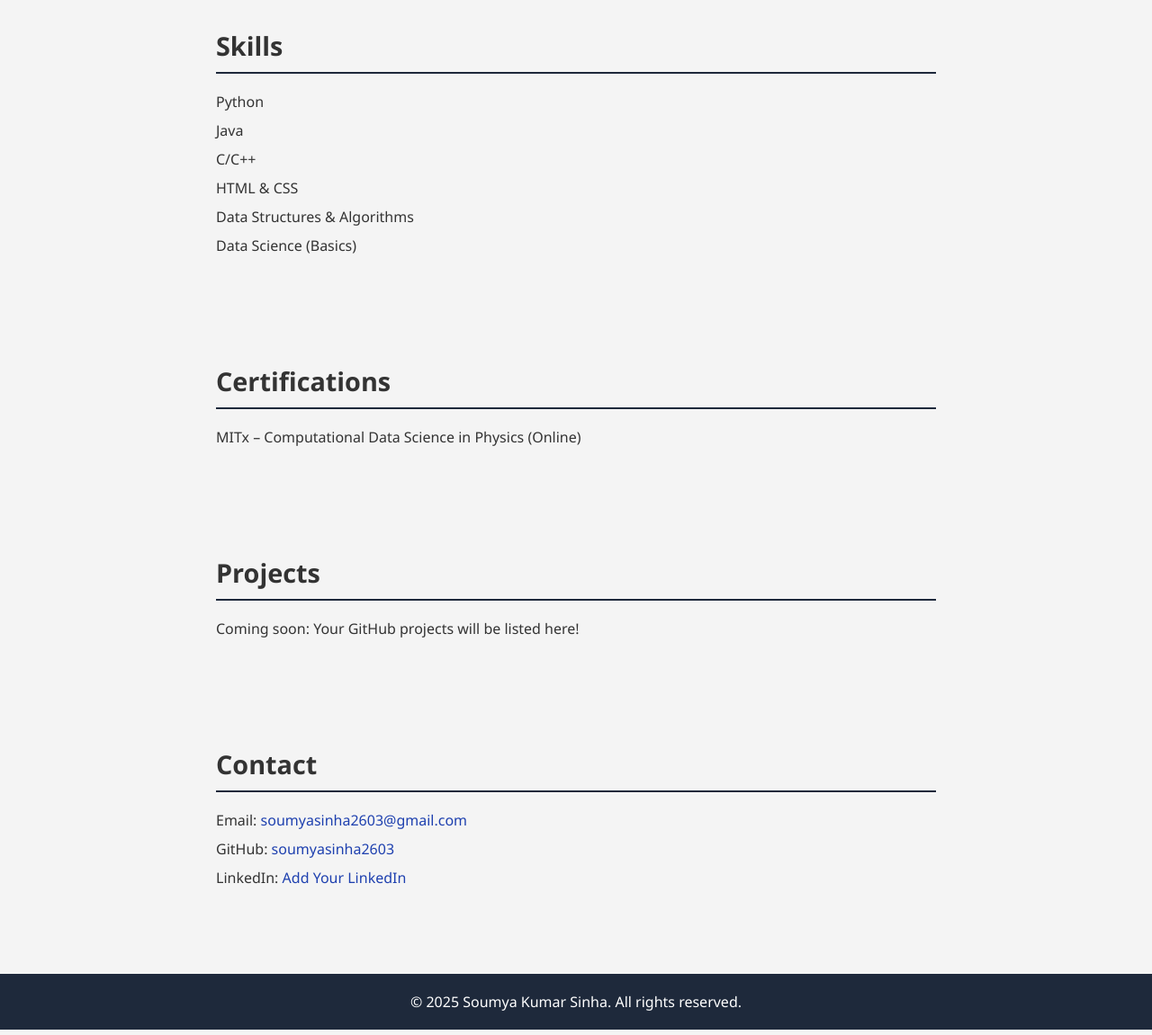
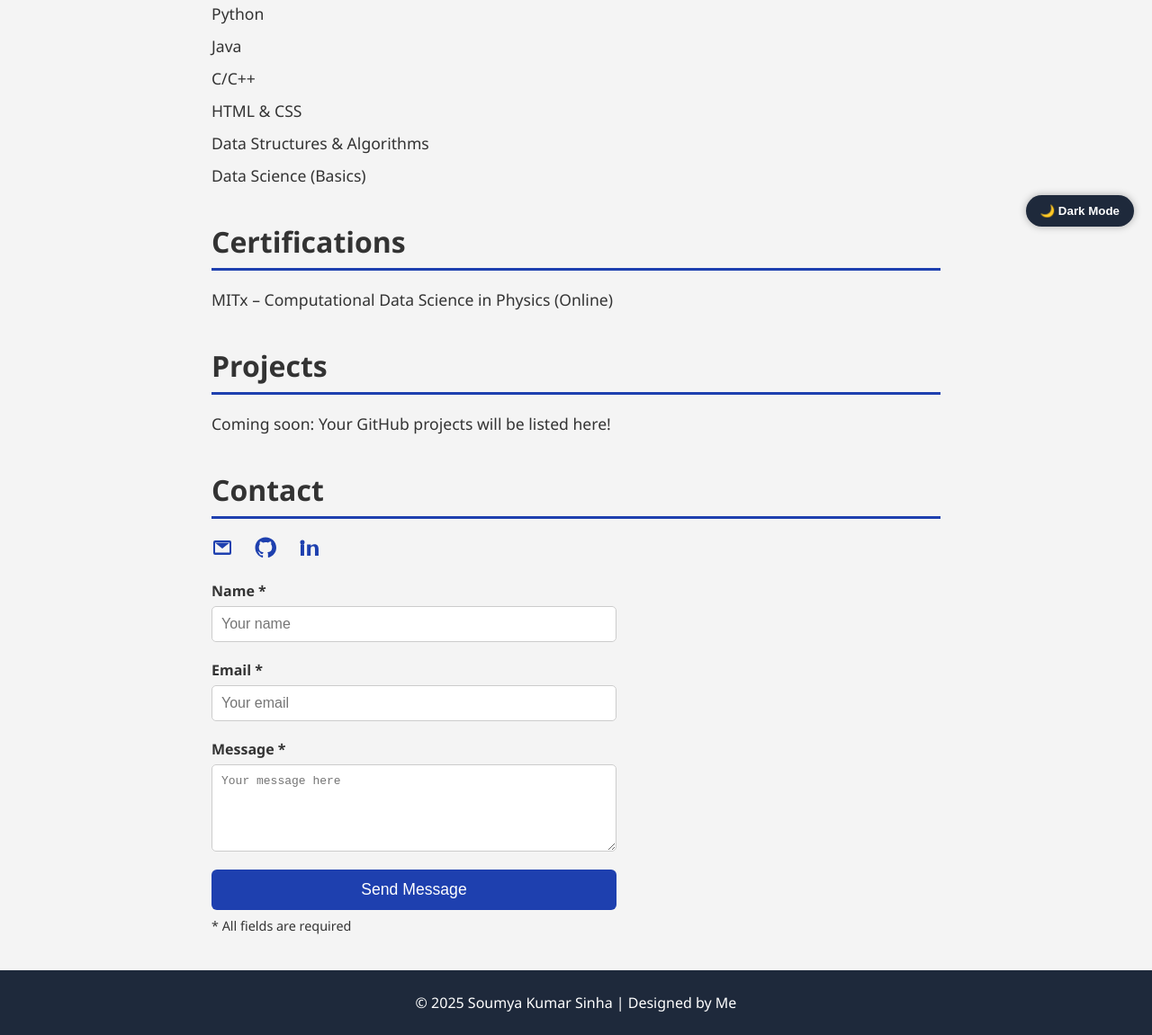
Before and after one commit to SoumyaSinha2603/soumyasinha.github.io, a plain HTML site: page index.html in a window 1280 px wide. Shown: the part 528-1679 px from the top of the page at 90% size. Drawn offline with Linux system fonts and the light colour scheme.

Commit message:
Update index.html

```diff
--- a/index.html
+++ b/index.html
@@ -2,60 +2,189 @@
 <html lang="en">
 <head>
 <meta charset="UTF-8" />
-  <meta name="viewport" content="width=device-width, initial-scale=1.0"/>
+<meta name="viewport" content="width=device-width, initial-scale=1" />
 <title>Soumya Kumar Sinha - Portfolio</title>
 <style>
+  /* Reset & base */
+  * {
+    box-sizing: border-box;
+  }
   body {
-      font-family: 'Segoe UI', sans-serif;
+    font-family: 'Segoe UI', Tahoma, Geneva, Verdana, sans-serif;
     margin: 0;
-      padding: 0;
-      background-color: #f4f4f4;
-      color: #333;
+    background-color: var(--bg-color);
+    color: var(--text-color);
+    transition: background-color 0.3s, color 0.3s;
   }
+  :root {
+    --bg-color: #f4f4f4;
+    --text-color: #333;
+    --header-bg: #1e293b;
+    --link-color: #1e40af;
+    --link-hover: #374fc6;
+    --input-bg: #fff;
+    --input-border: #ccc;
+  }
+  [data-theme="dark"] {
+    --bg-color: #121212;
+    --text-color: #eee;
+    --header-bg: #0f172a;
+    --link-color: #82aaff;
+    --link-hover: #a1c6ff;
+    --input-bg: #222;
+    --input-border: #444;
+  }
+
+  /* Header */
   header {
-      background-color: #1e293b;
+    background-color: var(--header-bg);
     color: white;
+    text-align: center;
     padding: 40px 20px;
-      text-align: center;
   }
   header h1 {
     margin: 0;
-      font-size: 2.5em;
+    font-size: 2.8em;
   }
   header p {
-      font-size: 1.1em;
+    font-size: 1.2em;
+    margin-top: 0.3em;
+    font-weight: 300;
   }
+
+  /* Sections */
   .section {
-      padding: 40px 20px;
-      max-width: 800px;
-      margin: auto;
+    max-width: 850px;
+    margin: 40px auto;
+    padding: 0 20px;
+    opacity: 0;
+    transform: translateY(20px);
+    animation: fadeInUp 1s forwards;
   }
-    .section h2 {
-      border-bottom: 2px solid #1e293b;
-      padding-bottom: 10px;
+  .section:nth-child(2) { animation-delay: 0.3s; }
+  .section:nth-child(3) { animation-delay: 0.6s; }
+  .section:nth-child(4) { animation-delay: 0.9s; }
+  .section:nth-child(5) { animation-delay: 1.2s; }
+  .section:nth-child(6) { animation-delay: 1.5s; }
+
+  @keyframes fadeInUp {
+    to {
+      opacity: 1;
+      transform: translateY(0);
+    }
+  }
+
+  h2 {
+    border-bottom: 3px solid var(--link-color);
+    padding-bottom: 8px;
     margin-bottom: 20px;
-      font-size: 1.8em;
+    font-size: 2em;
   }
+
   ul {
-      list-style-type: none;
+    list-style: none;
     padding-left: 0;
   }
   ul li {
-      margin-bottom: 10px;
+    margin-bottom: 12px;
+    font-size: 1.1em;
   }
   a {
-      color: #1e40af;
+    color: var(--link-color);
     text-decoration: none;
   }
   a:hover {
+    color: var(--link-hover);
     text-decoration: underline;
   }
+
+  /* Footer */
   footer {
-      background-color: #1e293b;
+    text-align: center;
+    padding: 25px 10px;
+    background-color: var(--header-bg);
     color: white;
-      text-align: center;
-      padding: 20px 10px;
-      margin-top: 40px;
+    font-weight: 300;
+  }
+
+  /* Contact Icons */
+  .icon-links a {
+    margin-right: 20px;
+    display: inline-block;
+    vertical-align: middle;
+  }
+  .icon-links svg {
+    width: 24px;
+    height: 24px;
+    fill: var(--link-color);
+    transition: fill 0.3s;
+  }
+  .icon-links a:hover svg {
+    fill: var(--link-hover);
+  }
+
+  /* Contact Form */
+  form {
+    max-width: 450px;
+    display: flex;
+    flex-direction: column;
+  }
+  form label {
+    margin-bottom: 6px;
+    font-weight: 600;
+  }
+  form input, form textarea {
+    padding: 10px;
+    margin-bottom: 20px;
+    border: 1.5px solid var(--input-border);
+    border-radius: 5px;
+    background-color: var(--input-bg);
+    color: var(--text-color);
+    font-size: 1em;
+    transition: border-color 0.3s;
+  }
+  form input:focus, form textarea:focus {
+    border-color: var(--link-color);
+    outline: none;
+  }
+  form button {
+    background-color: var(--link-color);
+    color: white;
+    border: none;
+    padding: 12px;
+    font-size: 1.1em;
+    border-radius: 6px;
+    cursor: pointer;
+    transition: background-color 0.3s;
+  }
+  form button:hover {
+    background-color: var(--link-hover);
+  }
+
+  /* Responsive */
+  @media (max-width: 600px) {
+    header h1 {
+      font-size: 2em;
+    }
+    h2 {
+      font-size: 1.5em;
+    }
+  }
+
+  /* Dark Mode Toggle Button */
+  #darkModeToggle {
+    position: fixed;
+    bottom: 20px;
+    right: 20px;
+    background: var(--header-bg);
+    color: white;
+    border: none;
+    padding: 10px 16px;
+    font-weight: 600;
+    border-radius: 25px;
+    cursor: pointer;
+    box-shadow: 0 0 8px rgba(0,0,0,0.3);
+    z-index: 1000;
   }
 </style>
 </head>
@@ -91,7 +220,6 @@
   <h2>Certifications</h2>
   <ul>
     <li>MITx – Computational Data Science in Physics (Online)</li>
-      <!-- Add more if you earn them -->
   </ul>
 </div>
 
@@ -99,24 +227,67 @@
   <h2>Projects</h2>
   <ul>
     <li>Coming soon: Your GitHub projects will be listed here!</li>
-      <!-- Example:
-      <li><a href="https://github.com/soumyasinha2603/physics-simulation">Physics Simulation – based on MITx course</a></li>
-      -->
   </ul>
 </div>
 
 <div class="section" id="contact">
   <h2>Contact</h2>
-    <ul>
-      <li>Email: <a href="mailto:soumyasinha2603@gmail.com">soumyasinha2603@gmail.com</a></li>
-      <li>GitHub: <a href="https://github.com/soumyasinha2603" target="_blank">soumyasinha2603</a></li>
-      <li>LinkedIn: <a href="YOUR_LINKEDIN_URL_HERE" target="_blank">Add Your LinkedIn</a></li>
-    </ul>
+  <div class="icon-links" style="margin-bottom: 20px;">
+    <a href="mailto:soumyasinha2603@gmail.com" title="Email" aria-label="Email">
+      <svg viewBox="0 0 24 24" aria-hidden="true"><path d="M2 6a2 2 0 012-2h16a2 2 0 012 2v12a2 2 0 01-2 2H4a2 2 0 01-2-2V6zm2 .5v11h16v-11H4zm8 6.5L4.5 7h15L12 13z"/></svg>
+    </a>
+    <a href="https://github.com/soumyasinha2603" target="_blank" rel="noopener" title="GitHub" aria-label="GitHub">
+      <svg viewBox="0 0 24 24" aria-hidden="true"><path d="M12 .5C5.648.5.5 5.648.5 12c0 5.093 3.292 9.414 7.865 10.954.575.105.783-.25.783-.554 0-.273-.01-1-.015-1.963-3.2.695-3.877-1.54-3.877-1.54-.523-1.33-1.277-1.684-1.277-1.684-1.042-.713.08-.7.08-.7 1.153.08 1.76 1.184 1.76 1.184 1.025 1.755 2.69 1.248 3.343.954.105-.743.4-1.247.726-1.535-2.556-.29-5.243-1.28-5.243-5.69 0-1.257.448-2.286 1.182-3.093-.12-.29-.513-1.458.112-3.04 0 0 .965-.308 3.163 1.18a10.97 10.97 0 012.88-.388c.977.005 1.963.132 2.88.388 2.195-1.488 3.157-1.18 3.157-1.18.627 1.58.234 2.748.115 3.04.737.807 1.18 1.836 1.18 3.093 0 4.417-2.695 5.395-5.26 5.676.412.356.78 1.055.78 2.127 0 1.536-.014 2.776-.014 3.152 0 .308.2.665.79.553C20.708 21.41 24 17.095 24 12c0-6.352-5.148-11.5-12-11.5z"/></svg>
+    </a>
+    <a href="https://www.linkedin.com/in/soumya-sinha-0091ab254/" target="_blank" rel="noopener" title="LinkedIn" aria-label="LinkedIn">
+      <svg viewBox="0 0 24 24" aria-hidden="true"><path d="M4.98 3.5a2.5 2.5 0 11-.001 5.001A2.5 2.5 0 014.98 3.5zM3 8.6h3.96V21H3V8.6zm7.6 0h3.795v1.7h.053c.528-1 1.82-2.05 3.75-2.05 4.012 0 4.75 2.65 4.75 6.1V21h-3.96v-6.75c0-1.61-.03-3.7-2.25-3.7-2.25 0-2.59 1.75-2.59 3.56V21h-3.96V8.6z"/></svg>
+    </a>
   </div>
 
+  <form
+  action="https://formspree.io/f/xgvkbael" method="POST">
+    <label for="name">Name *</label>
+    <input type="text" id="name" name="name" placeholder="Your name" required />
+
+    <label for="email">Email *</label>
+    <input type="email" id="email" name="_replyto" placeholder="Your email" required />
+
+    <label for="message">Message *</label>
+    <textarea id="message" name="message" rows="5" placeholder="Your message here" required></textarea>
+
+    <button type="submit">Send Message</button>
+  </form>
+  <p style="font-size: 0.9em; margin-top: 8px;">* All fields are required</p>
+</div>
+
+<button id="darkModeToggle" aria-label="Toggle dark mode">🌙 Dark Mode</button>
+
 <footer>
-    &copy; 2025 Soumya Kumar Sinha. All rights reserved.
+  &copy; 2025 Soumya Kumar Sinha | Designed by Me
 </footer>
+
+<script>
+  const toggleBtn = document.getElementById('darkModeToggle');
+  const currentTheme = localStorage.getItem('theme');
+
+  if (currentTheme === 'dark') {
+    document.documentElement.setAttribute('data-theme', 'dark');
+    toggleBtn.textContent = '☀️ Light Mode';
+  }
+
+  toggleBtn.addEventListener('click', () => {
+    let theme = document.documentElement.getAttribute('data-theme');
+    if (theme === 'dark') {
+      document.documentElement.removeAttribute('data-theme');
+      localStorage.removeItem('theme');
+      toggleBtn.textContent = '🌙 Dark Mode';
+    } else {
+      document.documentElement.setAttribute('data-theme', 'dark');
+      localStorage.setItem('theme', 'dark');
+      toggleBtn.textContent = '☀️ Light Mode';
+    }
+  });
+</script>
 
 </body>
 </html>
```
Lines whose indentation alone changed are shown as unchanged.
